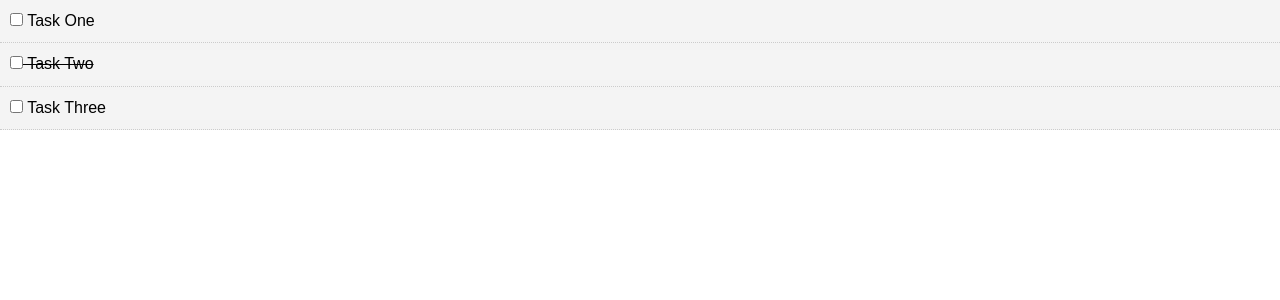
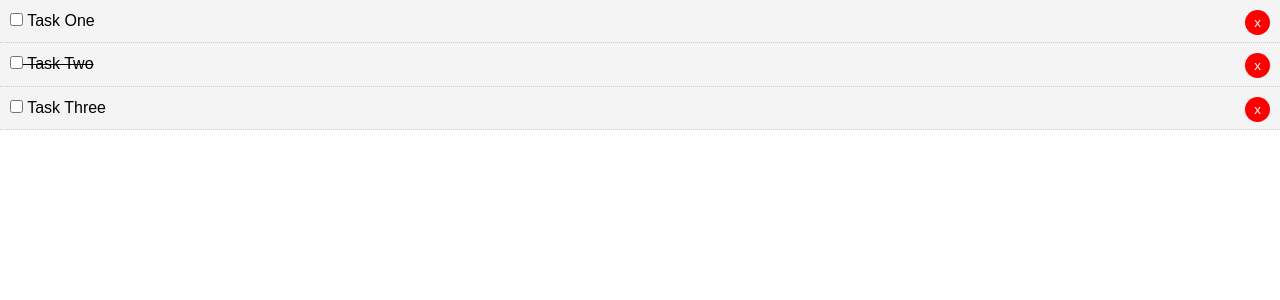
Before and after one commit to ruchierubia/vue_crash_course, a Vue app: page / in a window 1280 px wide. Shown: the top 300 px of the page. Built offline with nearby package versions, Linux system fonts and the light colour scheme.

Commit message:
Emit and output or event from child component to the main component using emit with payload

```diff
--- a/src/components/TaskItem.vue
+++ b/src/components/TaskItem.vue
@@ -3,6 +3,7 @@
         <p>
             <input type="checkbox" v-on:change="markComplete">
             {{task.title}}
+            <button @click="$emit('del-task', task.id)" class="del">x</button>
         </p>
     </div>
 </template>
--- a/src/components/Tasks.vue
+++ b/src/components/Tasks.vue
@@ -1,7 +1,7 @@
 <template>
     <div>
         <div v-bind:key ="task.id" v-for="task in tasks">
-            <TaskItem v-bind:task="task"/>
+            <TaskItem v-bind:task="task" v-on:del-task="$emit('del-task',task.id)"/>
         </div>
     </div>
 </template>
```
